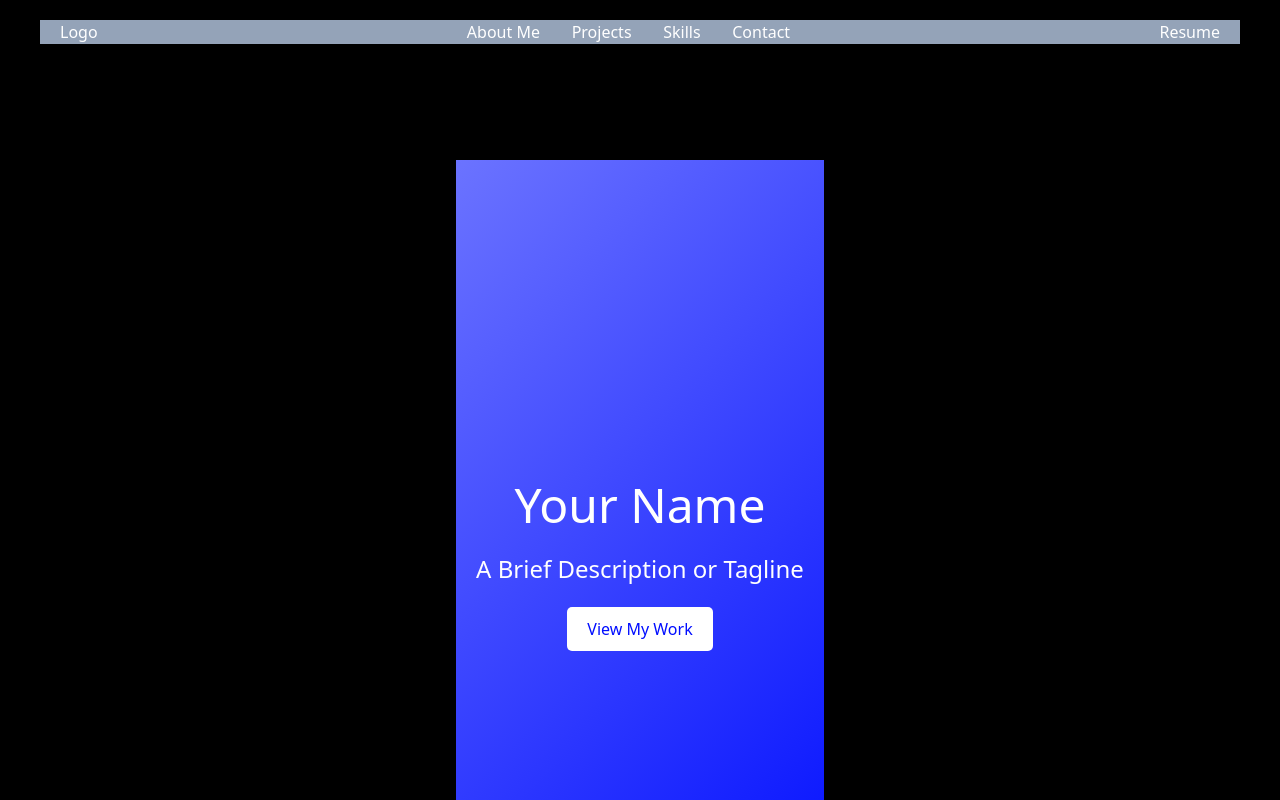
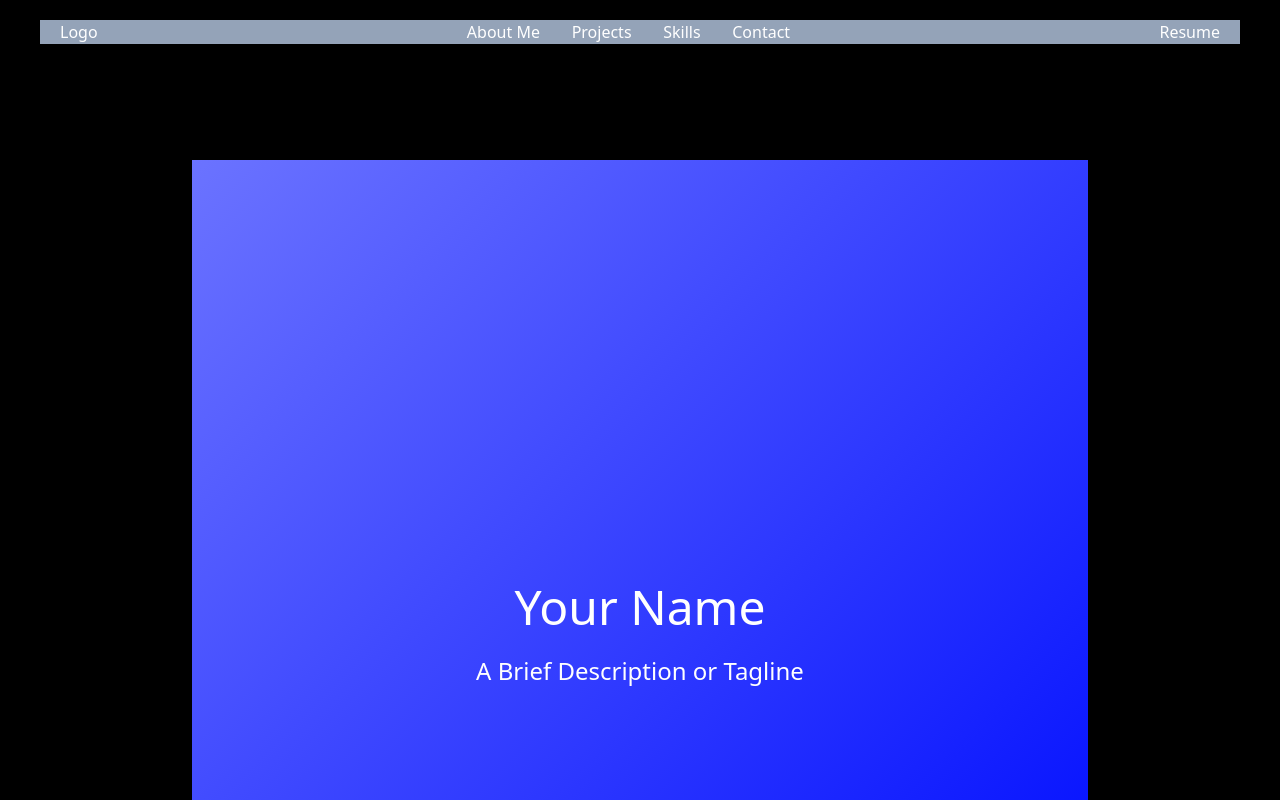
Before and after one commit to akashleo/portfolio, a Next.js app: page / in a window 1280 px wide. Shown: the top 800 px of the page. Built offline with nearby package versions, Linux system fonts and the light colour scheme.

Commit message:
hero section update

```diff
--- a/src/pages/Hero.jsx
+++ b/src/pages/Hero.jsx
@@ -1,14 +1,14 @@
-import React from 'react'
+import React from "react";
 import "./pages.css";
 
 export default function Hero() {
   return (
-   <div className="hero-container">
-      <h1 className="hero-title">Your Name</h1>
-      <p className="hero-subtitle">A Brief Description or Tagline</p>
-      <a href="#projects" className="hero-button">
-        View My Work
-      </a>
+    <div className="hero-container flex flex-row justify-between">
+      <div className="profile-image"></div>
+      <div>
+        <h1 className="hero-title">Your Name</h1>
+        <p className="hero-subtitle">A Brief Description or Tagline</p>
+      </div>
     </div>
   );
 }
--- a/src/pages/pages.css
+++ b/src/pages/pages.css
@@ -58,6 +58,7 @@
   color: white; /* Text color */
   text-align: center;
   padding: 20px;
+  width: 70vw;
 }
 
 .hero-title {
@@ -84,3 +85,8 @@
 .hero-button:hover {
   background-color: #f0f0f0; /* Change background on hover */
 }
+
+.profile-image{
+  height: 10rem;
+  width: 10rem;
+}
```
